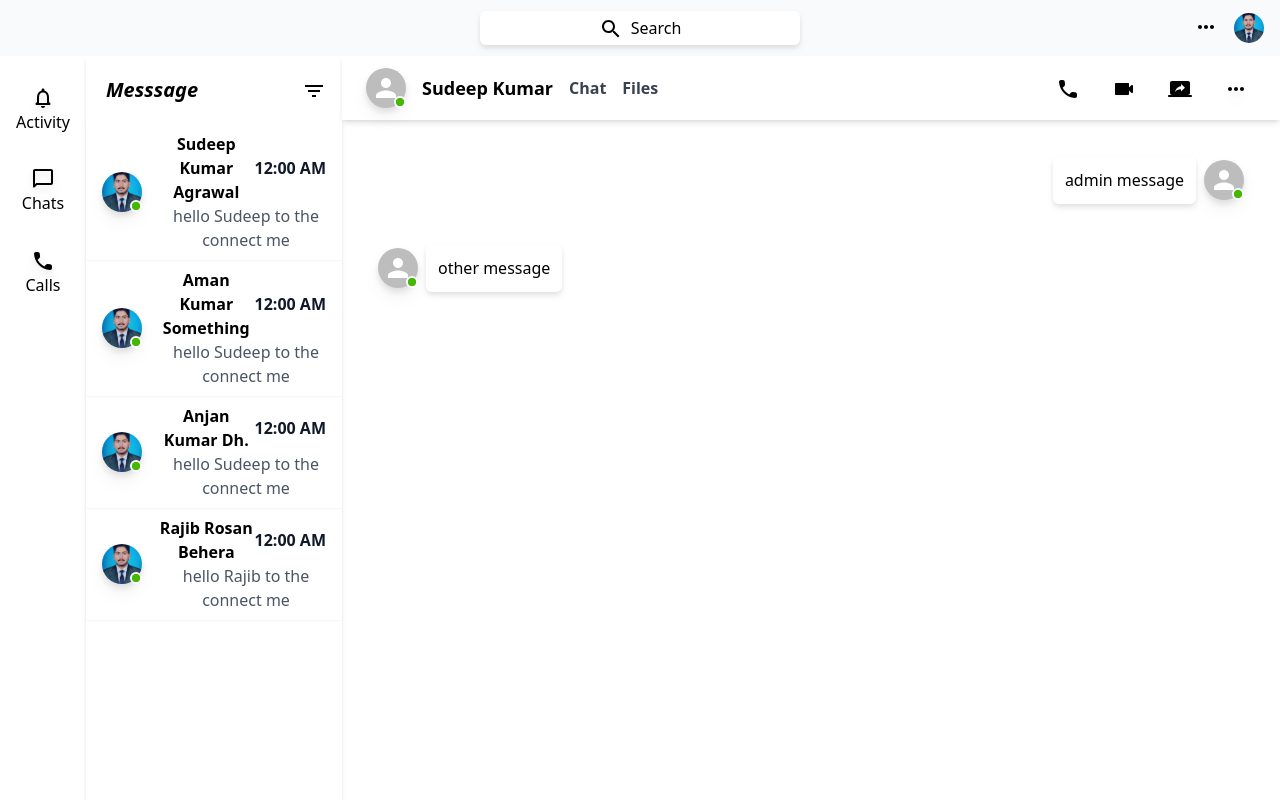
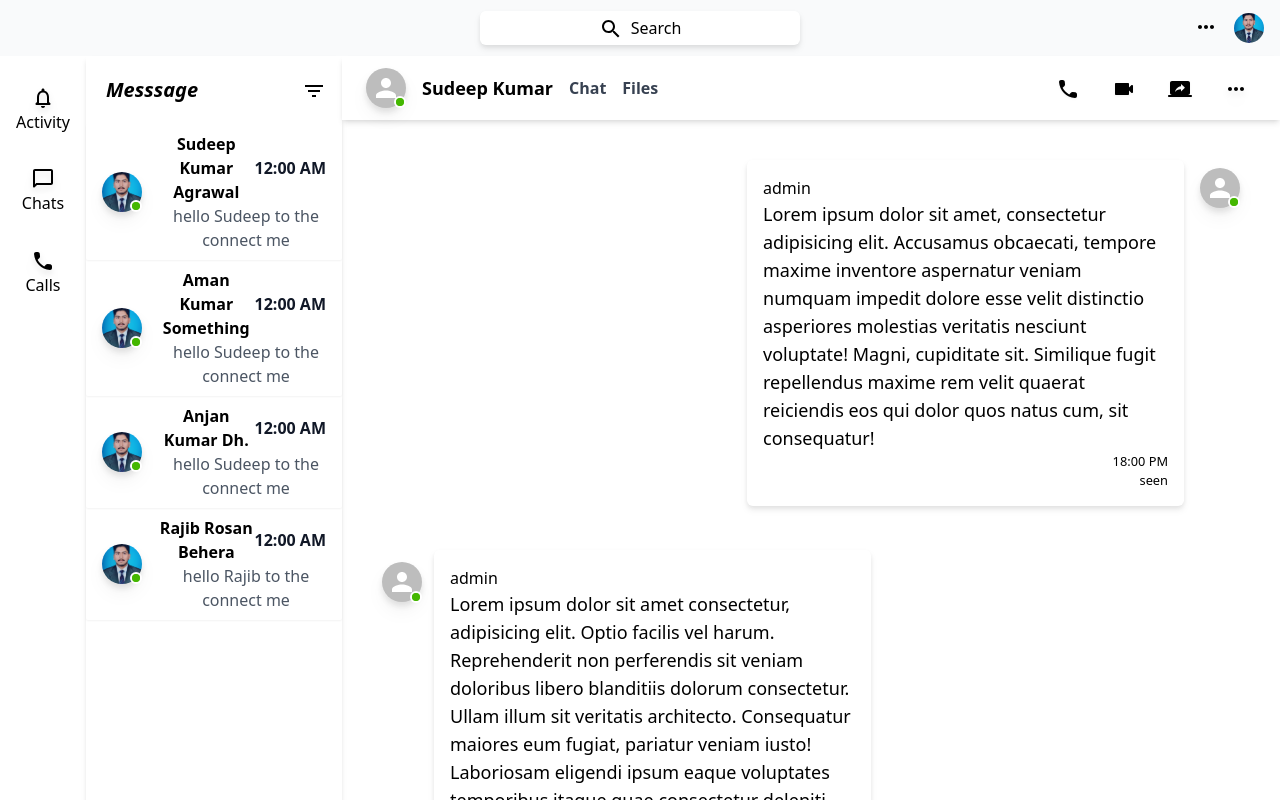
Before and after one commit to Sudeep-kr-1999/Connect-Me, a React (Create React App) app: page / in a window 1280 px wide. Shown: the top 800 px of the page. Built offline with nearby package versions, Linux system fonts and the light colour scheme.

Commit message:
Chat box arranged and modified

```diff
--- a/src/App.css
+++ b/src/App.css
@@ -1,38 +1,7 @@
 .App {
   text-align: center;
+  position: relative;
+  display: block;
+  margin: 0;
+  padding: 0;
 }
-
-.App-logo {
-  height: 40vmin;
-  pointer-events: none;
-}
-
-@media (prefers-reduced-motion: no-preference) {
-  .App-logo {
-    animation: App-logo-spin infinite 20s linear;
-  }
-}
-
-.App-header {
-  background-color: #282c34;
-  min-height: 100vh;
-  display: flex;
-  flex-direction: column;
-  align-items: center;
-  justify-content: center;
-  font-size: calc(10px + 2vmin);
-  color: white;
-}
-
-.App-link {
-  color: #61dafb;
-}
-
-@keyframes App-logo-spin {
-  from {
-    transform: rotate(0deg);
-  }
-  to {
-    transform: rotate(360deg);
-  }
-}
--- a/src/components/AdminMessageBox/AdminMessageBox.tsx
+++ b/src/components/AdminMessageBox/AdminMessageBox.tsx
@@ -33,11 +33,25 @@ const StyledBadge = styled(Badge)(({ theme }) => ({
 
 export default function AdminMessageBox({}: Props) {
   return (
-    <div className="admin-message-box relative flex h-fit m-2 p-2 justify-end items-center">
-      <span className="admin-message relative block p-3 m-1 rounded-md bg-white drop-shadow-md font-medium">
-        admin message
-      </span>
-      <span className="admin-avatar relative block m-1">
+    <div className="admin-message-box relative flex h-fit m-2 p-2 justify-end items-start">
+      <div className="admin-message relative flex flex-col p-4 m-2 rounded-md bg-white drop-shadow-md max-w-[50%]">
+        <span className="admin-user-name relative block text-left">admin</span>
+        <span className="admin-message relative block text-lg font-medium text-left">
+          Lorem ipsum dolor sit amet, consectetur adipisicing elit. Accusamus
+          obcaecati, tempore maxime inventore aspernatur veniam numquam impedit
+          dolore esse velit distinctio asperiores molestias veritatis nesciunt
+          voluptate! Magni, cupiditate sit. Similique fugit repellendus maxime
+          rem velit quaerat reiciendis eos qui dolor quos natus cum, sit
+          consequatur!
+        </span>
+        <span className="admin-user-time relative block text-right text-[0.8rem]">
+          18:00 PM
+        </span>
+        <span className="seen-status relative block text-right text-[0.8rem]">
+          seen
+        </span>
+      </div>
+      <span className="admin-avatar relative block m-2 mt-4">
         <StyledBadge
           overlap="circular"
           anchorOrigin={{ vertical: "bottom", horizontal: "right" }}
--- a/src/components/ChatBox/ChatBox.tsx
+++ b/src/components/ChatBox/ChatBox.tsx
@@ -47,7 +47,7 @@ const StyledBadge = styled(Badge)(({ theme }) => ({
 
 export default function ChatBox({}: Props) {
   return (
-    <div className="chat-menu relative flex flex-col flex-1 h-[56em]">
+    <div className="chat-menu relative flex flex-col flex-1 h-[55em]">
       {/* top section  */}
       <div className="topSection relative flex justify-between p-1 px-4 items-center shadow-md bg-white">
         <div className="top-left relative flex items-center">
@@ -103,6 +103,8 @@ export default function ChatBox({}: Props) {
         {/* if message from admin then in the right  */}
         <AdminMessageBox />
         <OtherUserMessageBox />
+        <AdminMessageBox />
+        <OtherUserMessageBox />
       </div>
       {/* lower section  */}
       <div className="lower-section relative flex basis-16 items-center justify-center px-10">
--- a/src/components/OtherUserMessageBox/OtherUserMessageBox.tsx
+++ b/src/components/OtherUserMessageBox/OtherUserMessageBox.tsx
@@ -33,8 +33,8 @@ const StyledBadge = styled(Badge)(({ theme }) => ({
 
 export default function OtherUserMessageBox({}: Props) {
   return (
-    <div className="otheruser-message-box relative flex h-fit m-2 p-2 justify-start items-center ">
-      <span className="otheruser-avatar relative block m-1">
+    <div className="otheruser-message-box relative flex h-fit m-2 p-2 justify-start items-start">
+      <span className="otheruser-avatar relative block m-2 mt-4">
         <StyledBadge
           overlap="circular"
           anchorOrigin={{ vertical: "bottom", horizontal: "right" }}
@@ -43,9 +43,77 @@ export default function OtherUserMessageBox({}: Props) {
           <Avatar alt="Sudeep Kumar" src="" className="drop-shadow-lg"></Avatar>
         </StyledBadge>
       </span>
-      <span className="other-message relative block p-3 m-1 rounded-md bg-white drop-shadow-md font-medium">
-        other message
-      </span>
+      <div className="other-message relative flex flex-col p-4 m-1 rounded-md bg-white drop-shadow-md max-w-[50%]">
+        <span className="admin-user-name relative block text-left">admin</span>
+        <span className="admin-message relative block text-lg font-medium text-left">
+          Lorem ipsum dolor sit amet consectetur, adipisicing elit. Optio
+          facilis vel harum. Reprehenderit non perferendis sit veniam doloribus
+          libero blanditiis dolorum consectetur. Ullam illum sit veritatis
+          architecto. Consequatur maiores eum fugiat, pariatur veniam iusto!
+          Laboriosam eligendi ipsum eaque voluptates temporibus itaque quae
+          consectetur deleniti minus facilis reprehenderit libero aliquam
+          consequatur voluptatum distinctio, nihil vero reiciendis. At
+          cupiditate omnis, tenetur corrupti nihil iste vero eaque quod
+          molestias obcaecati voluptatum eos pariatur, voluptates quis
+          voluptatem officiis molestiae perferendis magnam earum reiciendis id
+          impedit in numquam! Ex quia omnis ducimus quasi, suscipit odit
+          sapiente necessitatibus deserunt eum dolorem officiis consequatur nisi
+          ad porro. Possimus quo qui amet, a corporis accusantium at quia! Aut,
+          quos vel error iusto nisi repellendus rerum dolor quae quia suscipit
+          fuga voluptates illum adipisci! Vitae, odio harum eaque rem
+          consequatur nisi voluptates dolorem enim error laborum sed, fugiat
+          assumenda quam saepe corporis unde libero quasi quibusdam. Omnis vel
+          placeat et aperiam cupiditate minus repudiandae sequi molestias
+          deserunt, nisi, quam porro maxime laudantium. Expedita hic, nostrum
+          recusandae laboriosam molestias, adipisci ut nemo consectetur
+          exercitationem tenetur laborum optio officiis. Ullam ducimus
+          consequatur id ex dolorem enim perferendis, labore assumenda nulla
+          voluptatum consectetur doloremque reiciendis quas rerum sunt, aut
+          omnis repellendus at aliquam. Odio, vitae amet. Voluptate quidem
+          provident voluptatem amet atque soluta minus debitis corrupti
+          accusamus, iste, quis cupiditate deserunt optio! Rerum optio, minus
+          veniam error natus non? Repellat unde laboriosam nobis deserunt,
+          similique assumenda id beatae accusamus necessitatibus odio fugiat.
+          Sit vel perferendis esse asperiores iste! Incidunt eveniet, dicta
+          recusandae illum quisquam asperiores voluptatibus ullam labore unde
+          blanditiis earum odio iste ducimus beatae explicabo expedita. Fuga vel
+          iusto dolores saepe voluptates modi quisquam beatae quis enim,
+          mollitia nisi hic, error facilis fugiat natus neque, distinctio nam
+          minima quam aut commodi cumque. Repellendus vitae possimus optio
+          itaque fuga corrupti dolores et accusantium beatae nihil recusandae
+          nisi esse, alias quisquam distinctio facere ducimus molestiae illum
+          soluta. Dolores id quam assumenda, animi a tempore vitae itaque
+          repellendus non est delectus maxime repudiandae. Voluptatem facere
+          fugiat saepe voluptatum. Nostrum porro nemo nulla excepturi? Id
+          incidunt quae odit ipsam velit est, ut corrupti dolorum, illo
+          voluptate libero nisi expedita beatae dolorem! Voluptatum nam
+          veritatis doloribus. Ullam, culpa commodi ducimus mollitia velit
+          nobis. Voluptates hic sunt explicabo nihil repellat sit enim, fugiat
+          aspernatur rerum. Amet vero ad ratione. Nobis nostrum incidunt a atque
+          non, eaque illum, consequuntur quaerat ab odit voluptates error at
+          ipsam cum quia, perspiciatis veritatis sed expedita! Ullam adipisci
+          accusamus, odio ex perferendis totam veniam quas a placeat delectus
+          excepturi voluptate, corrupti rerum aliquid quam possimus sed nemo
+          itaque sapiente architecto. Corrupti excepturi modi consequuntur!
+          Aliquam natus consectetur cum voluptatum fugit nam impedit explicabo.
+          Nam praesentium impedit voluptatem vitae cumque sapiente dolorum,
+          maxime dolore aut, nulla, voluptatum repellendus adipisci rem tempore
+          libero asperiores saepe. Minima iste quod eum saepe fugiat porro
+          placeat dolor maxime dolore. Iure quasi repellendus totam laudantium
+          sed maiores facere et vitae aliquid pariatur hic mollitia sint rerum,
+          quam sunt nobis. Eos porro expedita fugiat, consequatur obcaecati esse
+          cum odio facilis laudantium aliquid quia quasi quam beatae! Asperiores
+          nulla est, et rem illum assumenda ratione iure provident. Mollitia,
+          culpa. Sint, iure quo earum eveniet temporibus veniam minima magni
+          necessitatibus libero quis laudantium quia ex voluptas distinctio?
+          Beatae doloremque exercitationem quasi adipisci odio praesentium
+          recusandae cumque doloribus illo magnam?
+        </span>
+        <span className="admin-user-time relative block text-right text-[0.8rem]">
+          18:00 PM
+        </span>
+        <span className="seen-status relative block text-right text-[0.8rem]">seen</span>
+      </div>
     </div>
   );
 }
```
